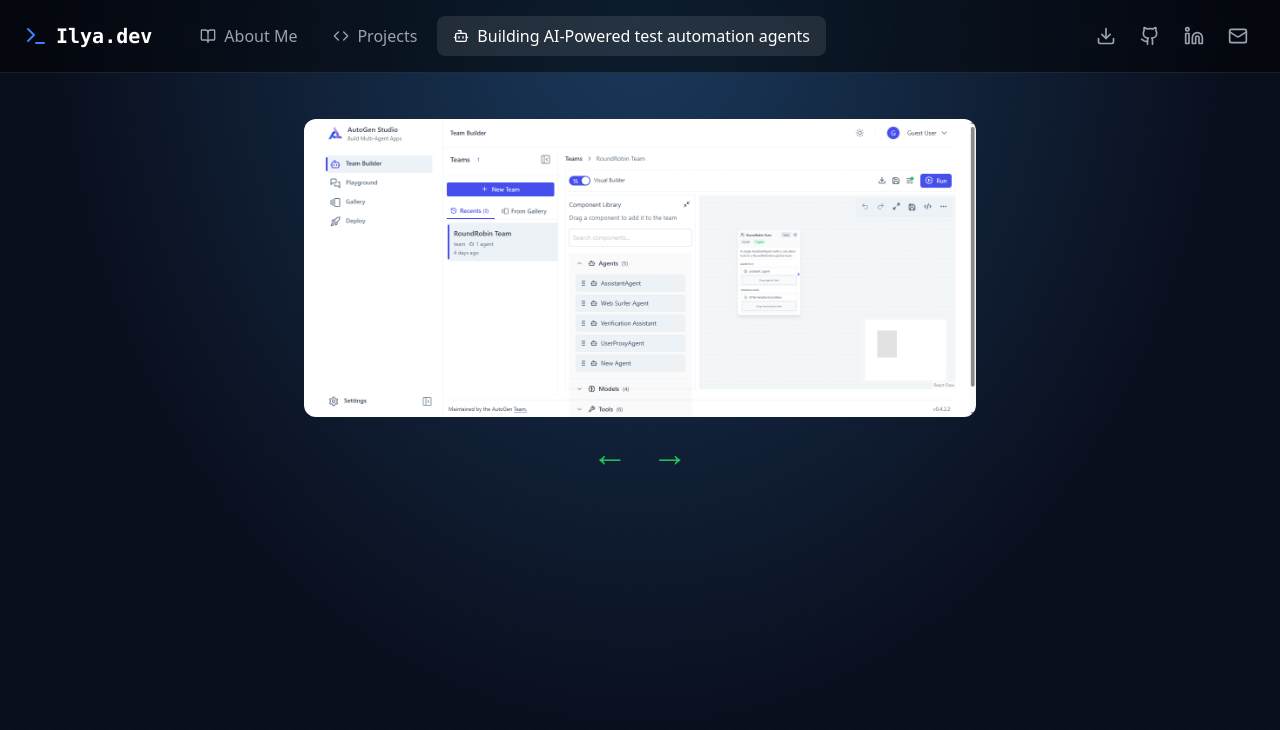
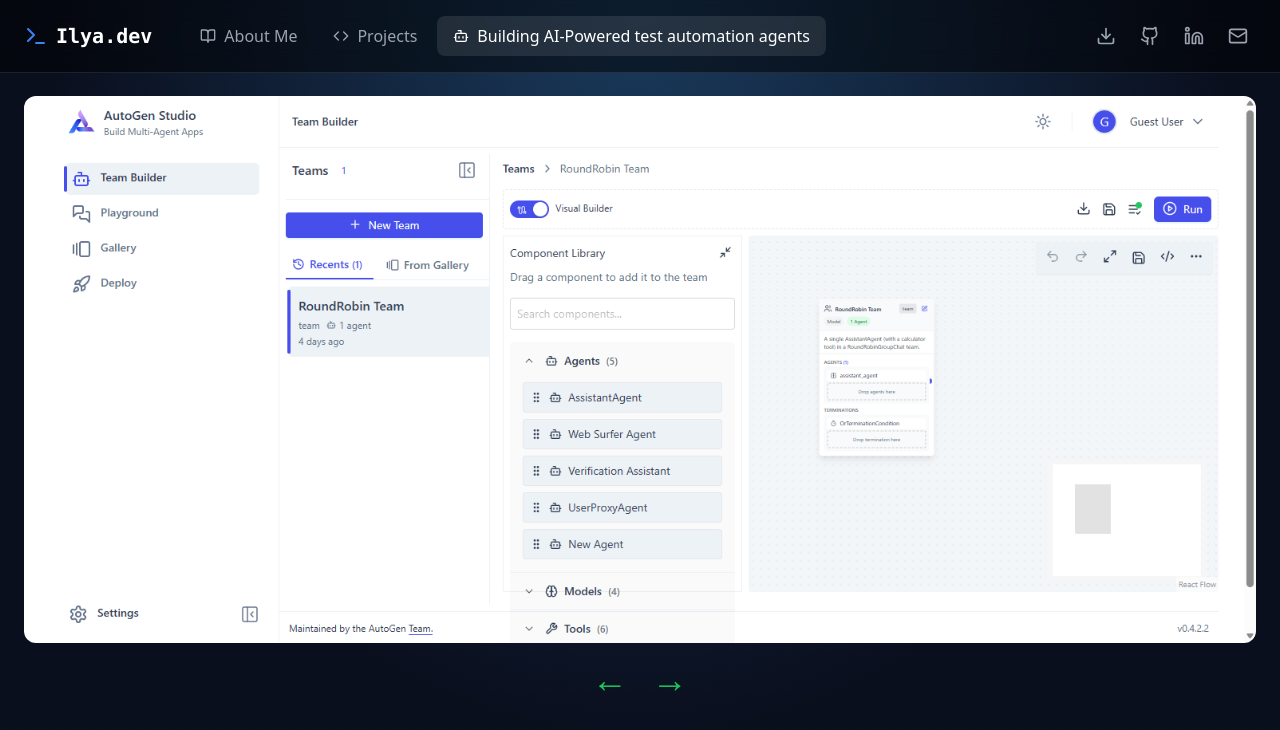
Before and after one commit to ilyar88/ai-portfolio, a React (Vite) app in the folder frontend/: page /blog in a window 1280 px wide. Shown: the top 730 px of the page. Built offline with nearby package versions, Linux system fonts and the light colour scheme; no server answers.

Commit message:
Updtae index.jsx file.

```diff
--- a/frontend/src/components/sections/Blog/index.jsx
+++ b/frontend/src/components/sections/Blog/index.jsx
@@ -14,7 +14,7 @@ export const BlogSection = () => {
       exit={{ opacity: 0 }}
       className="flex flex-col items-center justify-center min-h-[50vh]"
     >
-      <img src={images[index]} alt="Blog" className="max-w-2xl rounded-xl mb-4" />
+      <img src={images[index]} alt="Blog" className="rounded-xl mb-4" />
       <div className="flex gap-6">
         <button onClick={() => setIndex((index - 1 + images.length) % images.length)} className="text-4xl text-green-500">←</button>
         <button onClick={() => setIndex((index + 1) % images.length)} className="text-4xl text-green-500">→</button>
```
